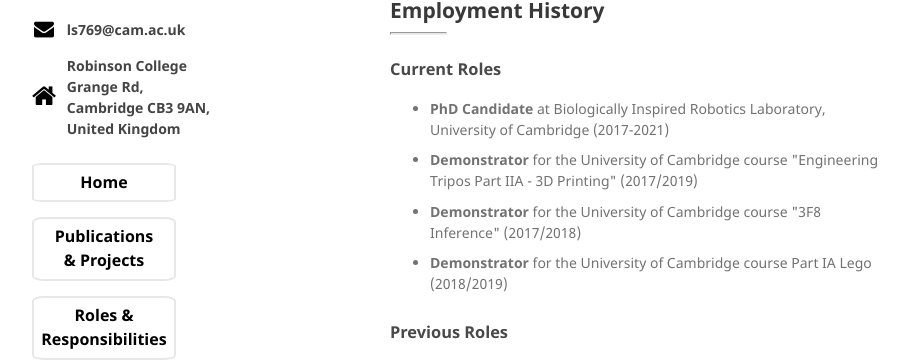
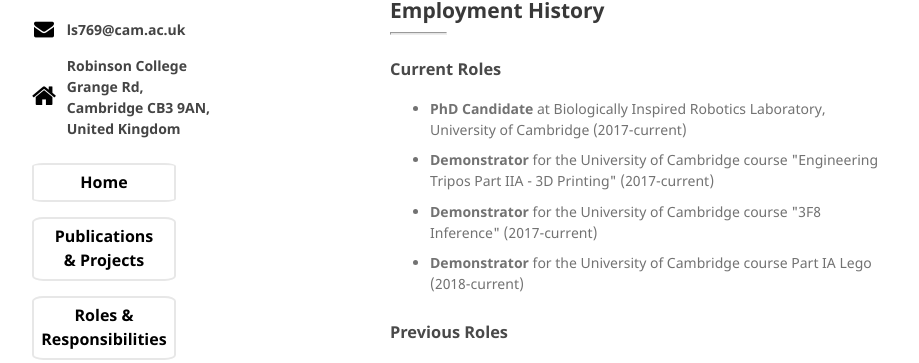
Before and after one commit to lucascimeca/lucascimeca.github.io, a Jekyll site: the page built from responsibilities.md, in a window 1280 px wide and 900 px high. Shown: the part 169-532 px from the top of the window, without its empty margins (180-1099 px from the left). Built offline with Jekyll 4.4.1, drawn with Linux system fonts in a browser that asks for light colours; nearby versions of some CDN libraries; some web fonts are replaced; the repository's description, which GitHub fills in, is left out; our own code applies the rules of GitHub Pages for plain Markdown files.

Commit message:
Update responsibilities.md

```diff
--- a/responsibilities.md
+++ b/responsibilities.md
@@ -11,10 +11,10 @@ layout: default
 <hr style="width: 55px">
 ### Current Roles
 <ul>
-  <li style="padding-bottom:7pt"><b>PhD Candidate</b> at Biologically Inspired Robotics Laboratory, University of Cambridge (2017-2021)</li>
-  <li style="padding-bottom:7pt"><b>Demonstrator</b> for the University of Cambridge course "Engineering Tripos Part IIA - 3D Printing" (2017/2019)</li>
-  <li style="padding-bottom:7pt"><b>Demonstrator</b> for the University of Cambridge course "3F8 Inference" (2017/2018)</li>
-  <li style="padding-bottom:7pt"><b>Demonstrator</b> for the University of Cambridge course Part IA Lego (2018/2019)</li>
+  <li style="padding-bottom:7pt"><b>PhD Candidate</b> at Biologically Inspired Robotics Laboratory, University of Cambridge (2017-current)</li>
+  <li style="padding-bottom:7pt"><b>Demonstrator</b> for the University of Cambridge course "Engineering Tripos Part IIA - 3D Printing" (2017-current)</li>
+  <li style="padding-bottom:7pt"><b>Demonstrator</b> for the University of Cambridge course "3F8 Inference" (2017-current)</li>
+  <li style="padding-bottom:7pt"><b>Demonstrator</b> for the University of Cambridge course Part IA Lego (2018-current)</li>
 </ul>
 ### Previous Roles
 <ul>
```
